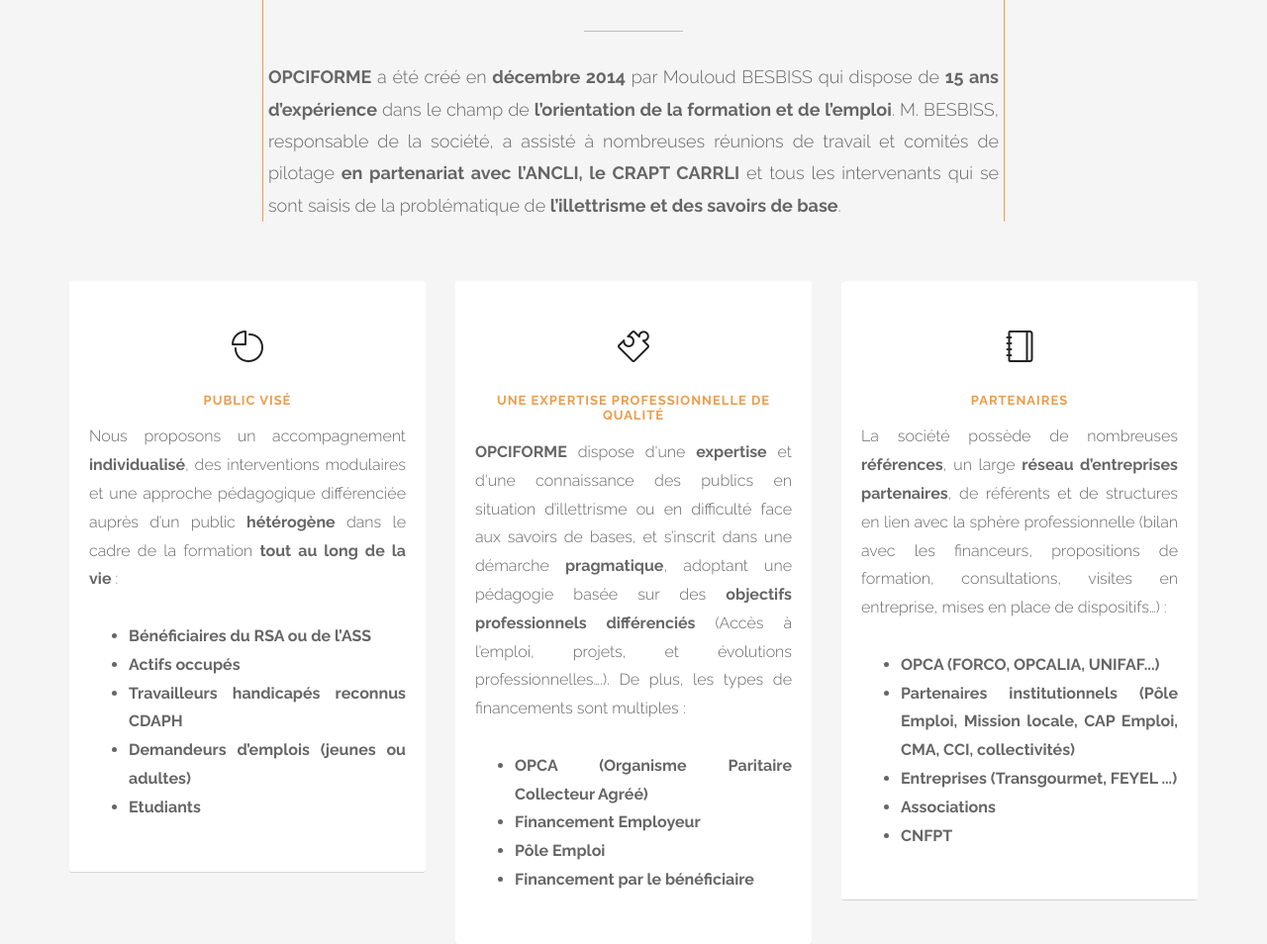
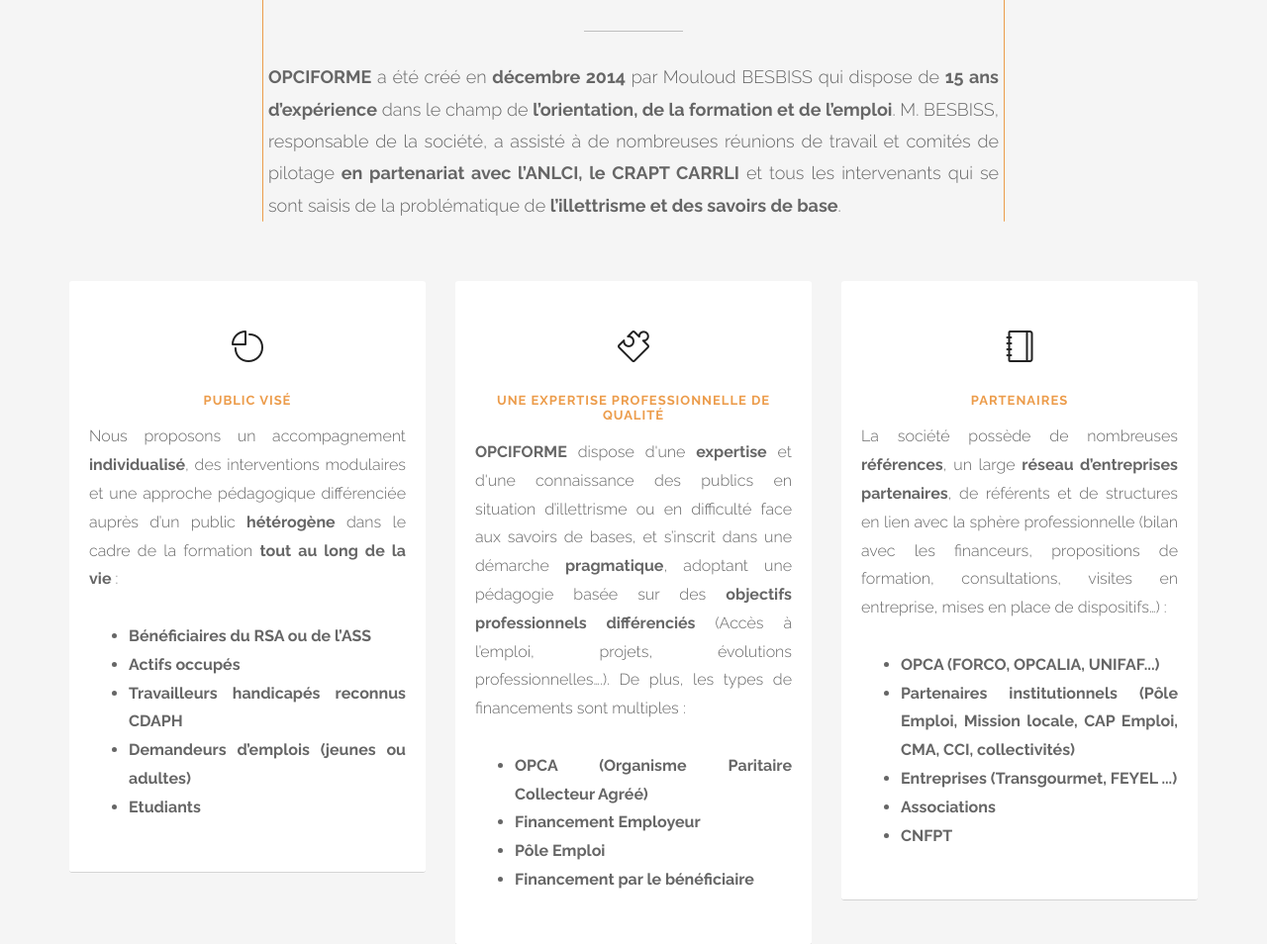
Before and after one commit to NaifousBS/opciforme, a PHP site: page / in a window 1280 px wide. Shown: the part 1175-2129 px from the top of the page at 99% size. Run offline with PHP 8.4, Linux system fonts and the light colour scheme.

Commit message:
Correction fautes

```diff
--- a/index.php
+++ b/index.php
@@ -53,9 +53,9 @@
 						<div class="pfblock-subtitle" style="text-align: justify; margin:5px">
 
                             <b>OPCIFORME</b> a été créé en <b>décembre 2014</b> par Mouloud BESBISS qui dispose de <b>15 ans
-                            d’expérience</b> dans le champ de <b>l’orientation de la formation et de l’emploi</b>.
-							M. BESBISS, responsable de la société, a assisté à nombreuses réunions de travail et comités de pilotage <b>en
-							partenariat avec l’ANCLI, le CRAPT CARRLI</b> et tous les intervenants qui se sont saisis de la problématique
+                            d’expérience</b> dans le champ de <b>l’orientation, de la formation et de l’emploi</b>.
+							M. BESBISS, responsable de la société, a assisté à de nombreuses réunions de travail et comités de pilotage <b>en
+							partenariat avec l’ANLCI, le CRAPT CARRLI</b> et tous les intervenants qui se sont saisis de la problématique
                             de <b>l’illettrisme et des savoirs de base</b>.
 						</div>
 					</div>
@@ -99,7 +99,7 @@
 							<div class="iconbox-desc">
 								<b>OPCIFORME</b> dispose d'une <b>expertise</b> et d'une connaissance des publics en situation d’illettrisme ou en difficulté
 								face aux savoirs de bases, et s’inscrit dans une démarche <b>pragmatique</b>, adoptant une pédagogie basée sur
-								des <b>objectifs professionnels différenciés</b> (Accès à l’emploi, projets, et évolutions professionnelles….). De plus, les types de financements sont multiples :
+								des <b>objectifs professionnels différenciés</b> (Accès à l’emploi, projets, évolutions professionnelles….). De plus, les types de financements sont multiples :
                                 <br><br><b><ul>
                                 <li> OPCA (Organisme Paritaire Collecteur Agréé)
                                 <br><li> Financement Employeur
@@ -312,7 +312,7 @@
 			<div class="row">
 
 				<div class="col-md-12 col-lg-12">
-					<h2 class="wow slideInRight" data-wow-delay=".1s">Un premier plan de formation? Une réorientation? Une remise à niveau ?</h2>
+					<h2 class="wow slideInRight" data-wow-delay=".1s">Un premier plan de formation? Une réorientation? Une remise à niveau?</h2>
 					<div class="calltoaction-decription wow slideInRight" data-wow-delay=".2s">
 						N'hésitez pas <i class="fa fa-smile-o" aria-hidden="true"></i>
 					</div>
```
